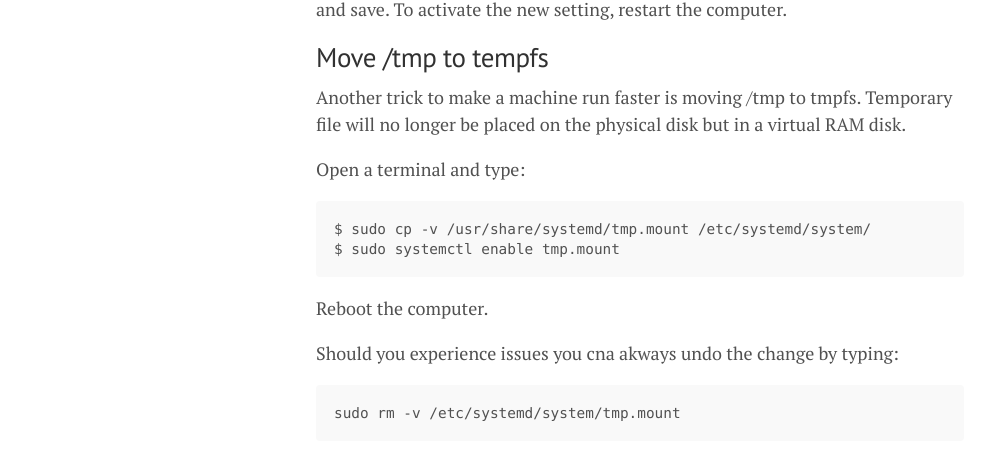
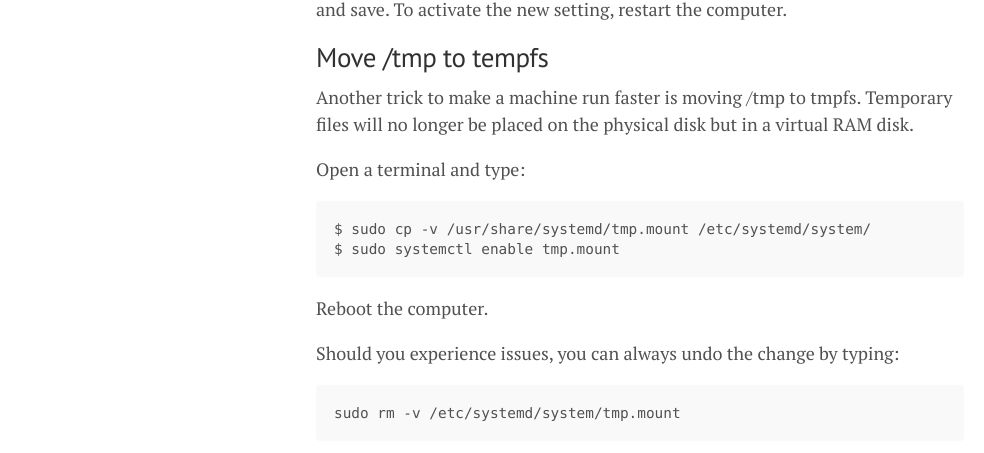
Before and after one commit to lgeurts/lgeurts.github.io, a Jekyll site: the page built from _posts/2022-10-03-optimizing-ubuntu-22.04.1-jammy-jellyfish.md, in a window 1280 px wide and 900 px high, scrolled down 1039 px. Shown: the part 175-628 px from the top of the window, without its empty margins (0-984 px from the left). Built offline with Jekyll 4.4.1, drawn with Linux system fonts in a browser that asks for light colours; nearby versions of some CDN libraries; comment, search, counter and statistics services are not loaded; some of the changed text lies outside the part shown.

Commit message:
Update 2022-10-03-optimizing-ubuntu-22.04.1-jammy-jellyfish.md

````diff
--- a/_posts/2022-10-03-optimizing-ubuntu-22.04.1-jammy-jellyfish.md
+++ b/_posts/2022-10-03-optimizing-ubuntu-22.04.1-jammy-jellyfish.md
@@ -37,7 +37,7 @@ and save. To activate the new setting, restart the computer.
 
 ## Move /tmp to tempfs
 
-Another trick to make a machine run faster is moving /tmp to tmpfs. Temporary file will no longer be placed on the physical disk but in a virtual RAM disk.
+Another trick to make a machine run faster is moving /tmp to tmpfs. Temporary files will no longer be placed on the physical disk but in a virtual RAM disk.
 
 Open a terminal and type:
 ```
@@ -46,7 +46,7 @@ $ sudo systemctl enable tmp.mount
 ```
 Reboot the computer.
 
-Should you experience issues you cna akways undo the change by typing:
+Should you experience issues, you can always undo the change by typing:
 ```
 sudo rm -v /etc/systemd/system/tmp.mount
 ```
````
Also changed, not shown: other parts of _posts/2022-10-03-optimizing-ubuntu-22.04.1-jammy-jellyfish.md (+1 -1 lines).
